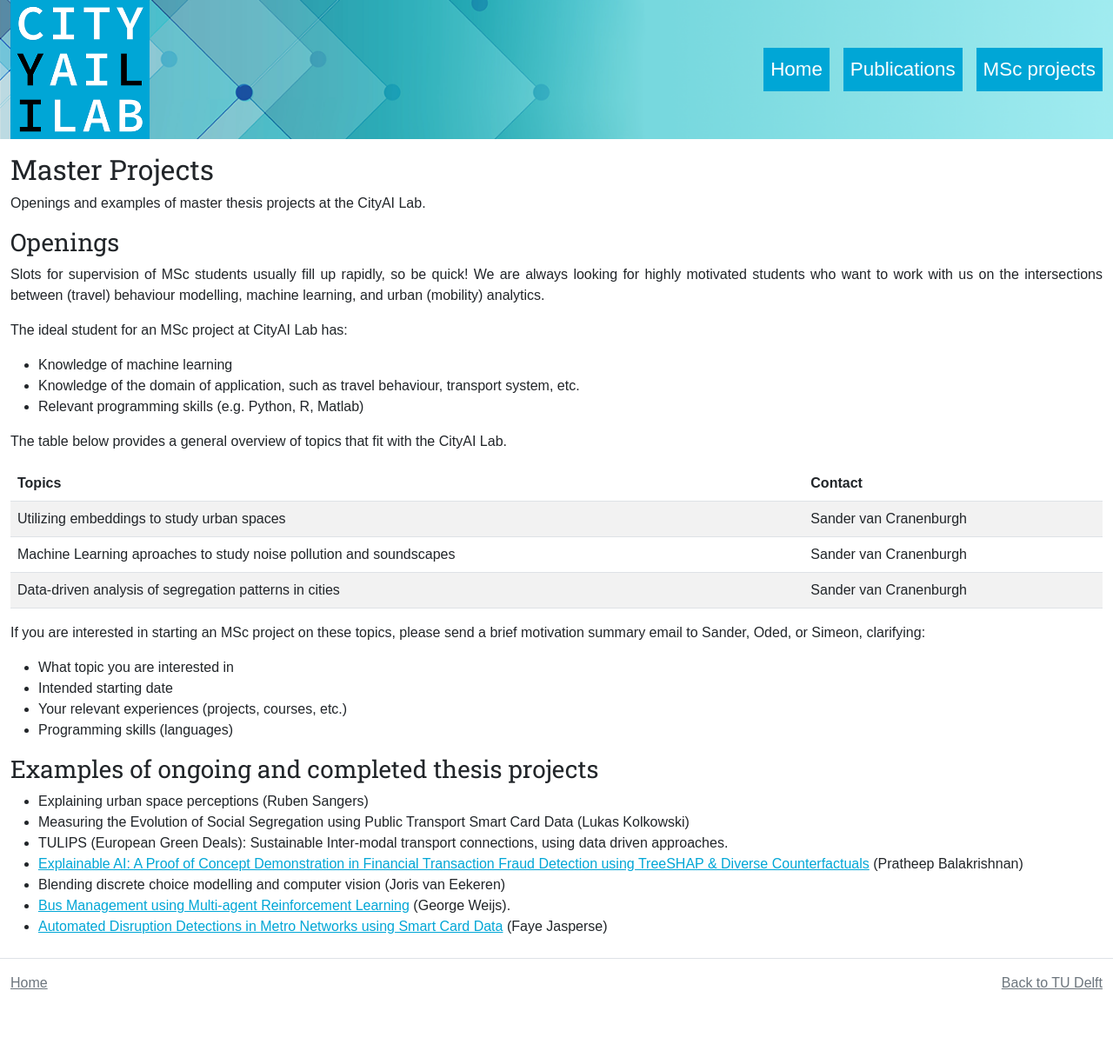
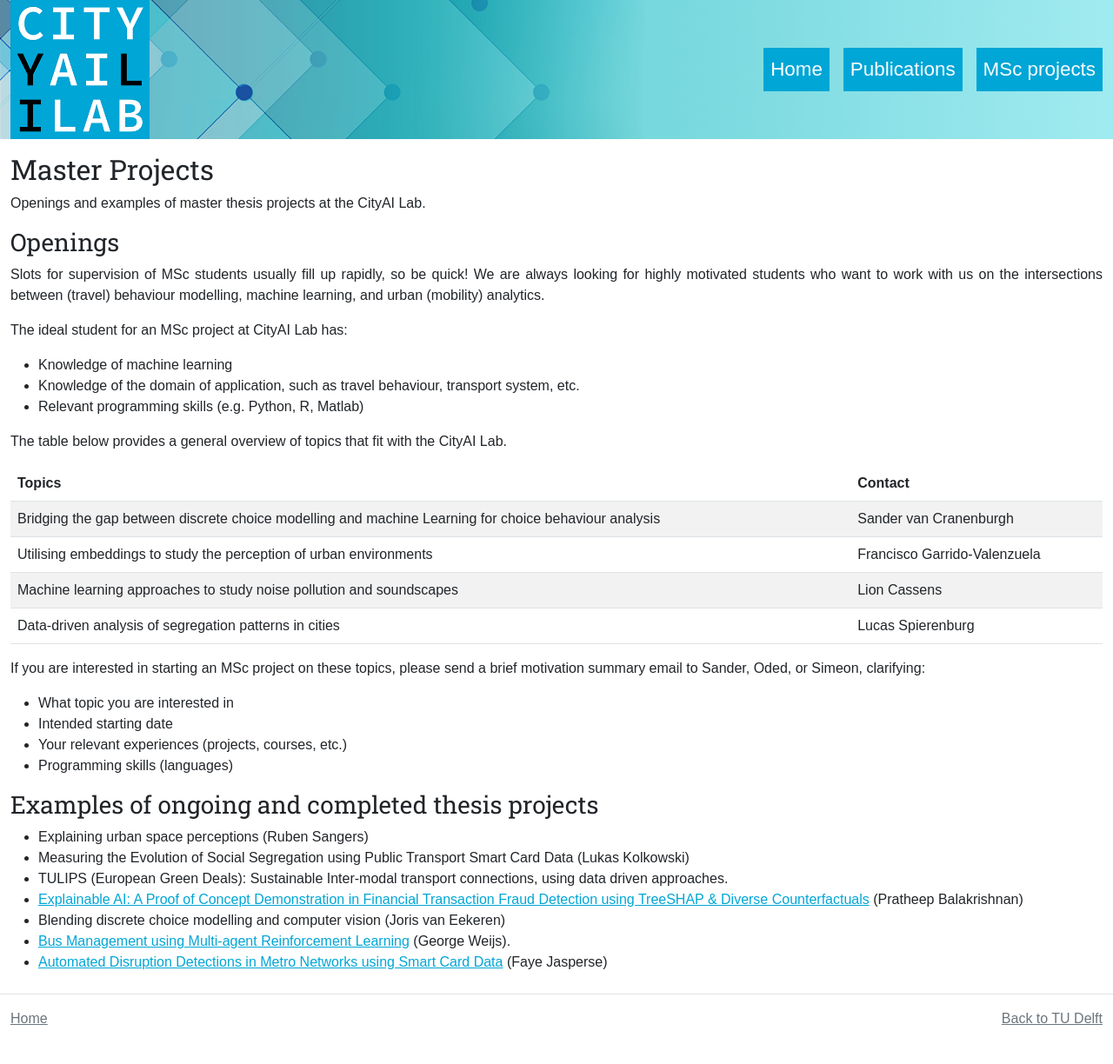
Before and after one commit to TUD-CityAI-Lab/cityai-projects, a Jekyll site: the page built from master-projects/index.md, in a window 1280 px wide. Shown: the whole page at 87% size. Built offline with Jekyll 4.4.1, drawn with Linux system fonts in a browser that asks for light colours; before the commit the page ends 1183 px from its top, so only the background shows below that.

Commit message:
Update index.md

```diff
--- a/master-projects/index.md
+++ b/master-projects/index.md
@@ -27,16 +27,20 @@ The table below provides a general overview of topics that fit with the CityAI L
   </thead>
   <tbody>
     <tr>
-      <td>Utilizing embeddings to study urban spaces</td>
+      <td>Bridging the gap between discrete choice modelling and machine Learning for choice behaviour analysis</td>
       <td>Sander van Cranenburgh</td>
     </tr>
     <tr>
-      <td>Machine Learning aproaches to study noise pollution and soundscapes</td>
-      <td>Sander van Cranenburgh</td>
+      <td>Utilising embeddings to study the perception of urban environments</td>
+      <td>Francisco Garrido-Valenzuela</td>
+    </tr>
+    <tr>
+      <td>Machine learning approaches to study noise pollution and soundscapes </td>
+      <td>Lion Cassens</td>
     </tr>
     <tr>
       <td>Data-driven analysis of segregation patterns in cities</td>
-      <td>Sander van Cranenburgh</td>
+      <td>Lucas Spierenburg</td>
     </tr>
   </tbody>
 </table>
```
